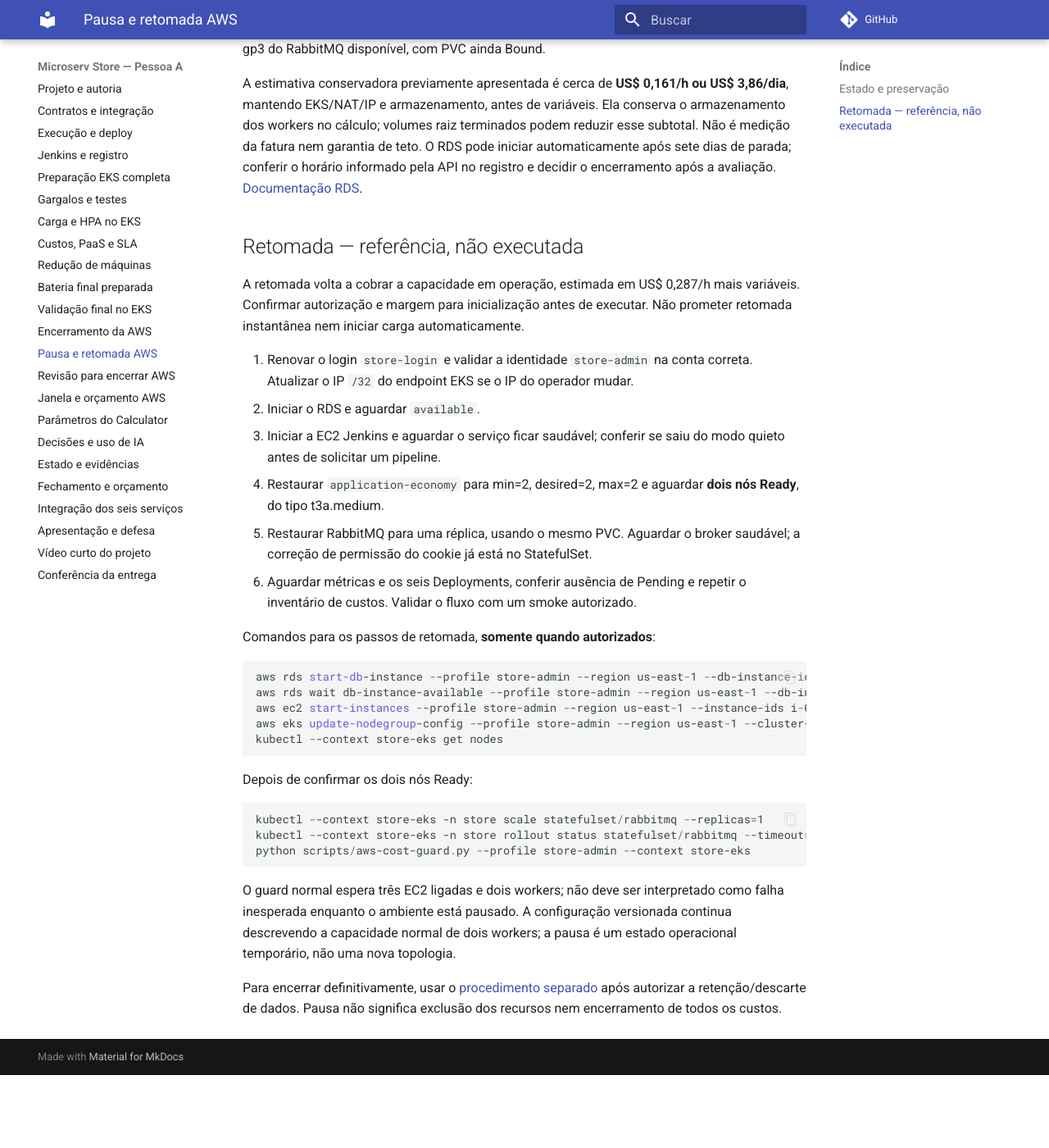
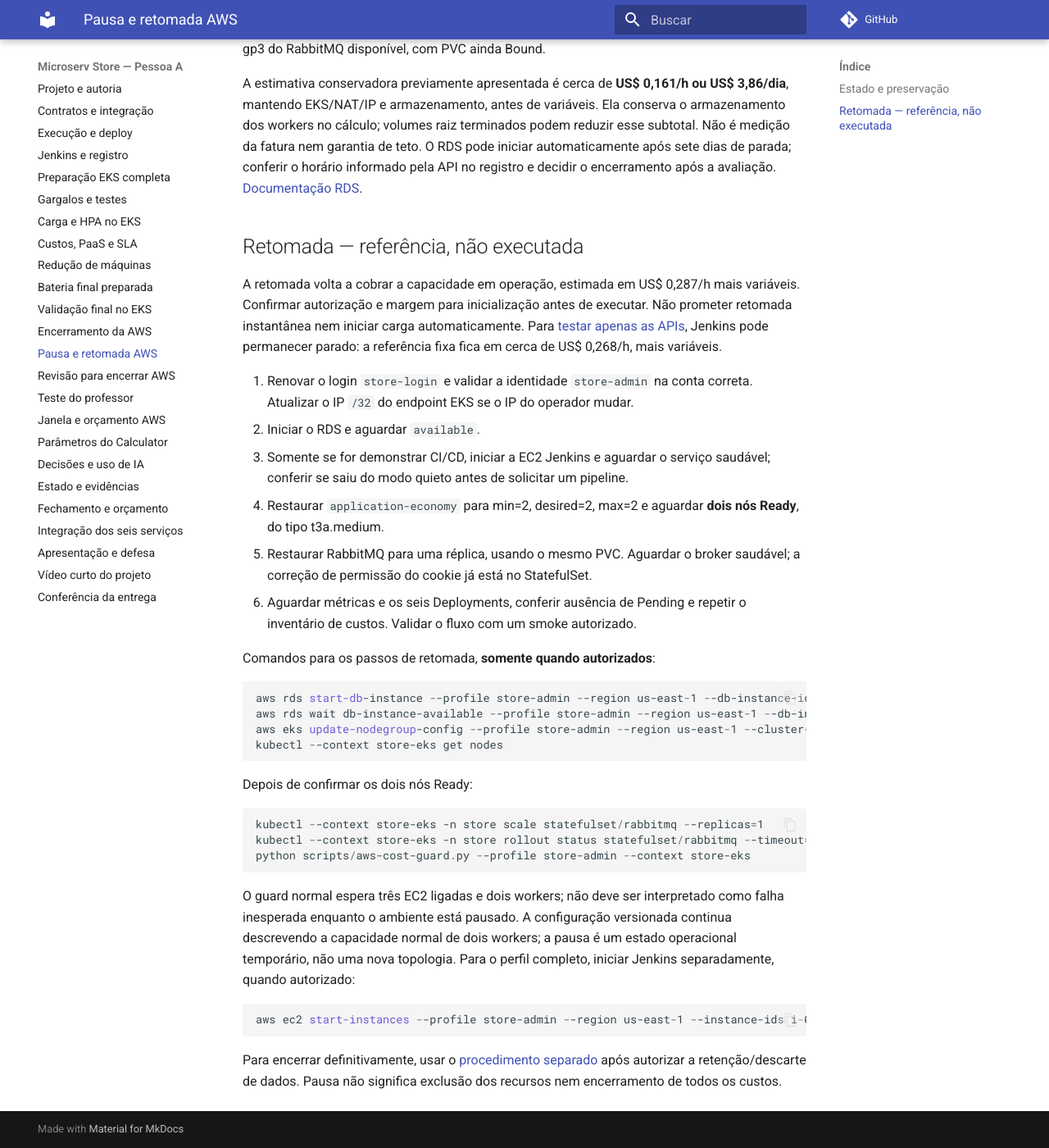
Before and after one commit to Microserv-1/store-docs-a, an MkDocs documentation site: the page built from docs/aws-pause.md, in a window 1280 px wide and 1400 px high, scrolled down 917 px. Shown: the whole window at 82% size. Built offline with MkDocs 1.6.1 and Material for MkDocs 9.7.7, drawn with Linux system fonts in a browser that asks for light colours; comment, search, counter and statistics services are not loaded; before the commit the page ends 2228 px from its top, so only the background shows below that.

Commit message:
Prepare professor evaluation window while preserving authorized AWS pause

````diff
--- a/docs/aws-pause.md
+++ b/docs/aws-pause.md
@@ -43,12 +43,14 @@ horário informado pela API no registro e decidir o encerramento após a avalia
 A retomada volta a cobrar a capacidade em operação, estimada em US$ 0,287/h
 mais variáveis. Confirmar autorização e margem para inicialização antes de
 executar. Não prometer retomada instantânea nem iniciar carga automaticamente.
+Para [testar apenas as APIs](teacher-evaluation.md), Jenkins pode permanecer
+parado: a referência fixa fica em cerca de US$ 0,268/h, mais variáveis.
 
 1. Renovar o login `store-login` e validar a identidade `store-admin` na conta
    correta. Atualizar o IP `/32` do endpoint EKS se o IP do operador mudar.
 2. Iniciar o RDS e aguardar `available`.
-3. Iniciar a EC2 Jenkins e aguardar o serviço ficar saudável; conferir se saiu
-   do modo quieto antes de solicitar um pipeline.
+3. Somente se for demonstrar CI/CD, iniciar a EC2 Jenkins e aguardar o serviço
+   saudável; conferir se saiu do modo quieto antes de solicitar um pipeline.
 4. Restaurar `application-economy` para min=2, desired=2, max=2 e aguardar
    **dois nós Ready**, do tipo t3a.medium.
 5. Restaurar RabbitMQ para uma réplica, usando o mesmo PVC. Aguardar o broker
@@ -78,6 +79,11 @@ O guard normal espera três EC2 ligadas e dois workers; não deve ser
 interpretado como falha inesperada enquanto o ambiente está pausado. A
 configuração versionada continua descrevendo a capacidade normal de dois
 workers; a pausa é um estado operacional temporário, não uma nova topologia.
+Para o perfil completo, iniciar Jenkins separadamente, quando autorizado:
+
+```powershell
+aws ec2 start-instances --profile store-admin --region us-east-1 --instance-ids i-03245ec6369003f79
+```
 
 Para encerrar definitivamente, usar o [procedimento separado](aws-shutdown.md)
 após autorizar a retenção/descarte de dados. Pausa não significa exclusão dos
--- a/mkdocs.yml
+++ b/mkdocs.yml
@@ -27,6 +27,7 @@ nav:
   - Encerramento da AWS: aws-shutdown.md
   - Pausa e retomada AWS: aws-pause.md
   - Revisão para encerrar AWS: aws-final-review.md
+  - Teste do professor: teacher-evaluation.md
   - Janela e orçamento AWS: budget-window.md
   - Parâmetros do Calculator: calculator-inputs.md
   - Decisões e uso de IA: decisions.md
````
Also changed, not shown: other parts of docs/aws-pause.md (+0 -1 lines), docs/aws-final-review.md (+5 -0 lines), docs/status.md (+4 -0 lines), docs/teacher-evaluation.md (added, +76 -0 lines).
